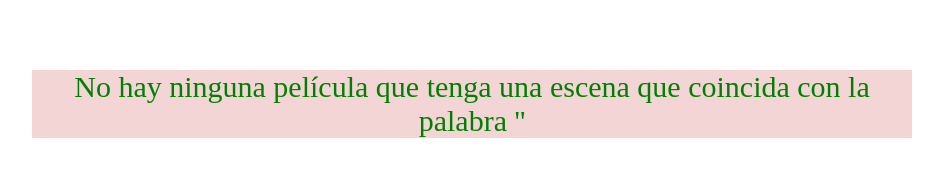
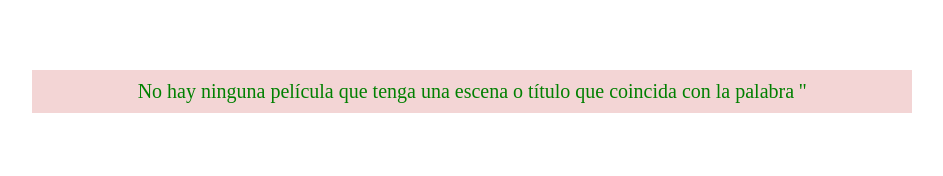
Before and after one commit to virchaca/OwenWilsons-WoWs-MIII-virchaca, a React (Vite) app: page / in a window 1280 px wide. Shown: the part 228-404 px from the top of the page, without its empty margins (168-1111 px from the left). Built offline with nearby package versions, Linux system fonts and the light colour scheme; no server answers.

Commit message:
icons to dSceneDetail

```diff
--- a/index.html
+++ b/index.html
@@ -5,6 +5,10 @@
     <link rel="icon" type="image/svg+xml" href="/vite.svg" />
     <meta name="viewport" content="width=device-width, initial-scale=1.0" />
     <title>modulo-3-evaluacion-final-virchaca</title>
+    <script
+    src="https://kit.fontawesome.com/c0639d37a8.js"
+    crossorigin="anonymous">
+  </script>
   </head>
   <body>
     <div id="root"></div>
--- a/src/components/App.jsx
+++ b/src/components/App.jsx
@@ -44,7 +44,7 @@ function App() {
 
   const filteredMovies = movies
     .filter((movie) =>
-      movie.phrase.toLowerCase().includes(nameFiltered.toLowerCase())
+      movie.phrase.toLowerCase().includes(nameFiltered.toLowerCase()) || movie.name.toLowerCase().includes(nameFiltered.toLowerCase())
     )
     .filter((movie) => {
       if (yearFilter === "") {
@@ -94,7 +94,7 @@ function App() {
                 />
                 {filteredMovies.length === 0 ? (
                   <p className="mensaje">
-                    No hay ninguna película que tenga una escena que coincida
+                    No hay ninguna película que tenga una escena o título que coincida
                     con la palabra '{nameFiltered}'
                   </p>
                 ) : (
--- a/src/components/MovieSceneDetail.jsx
+++ b/src/components/MovieSceneDetail.jsx
@@ -14,11 +14,13 @@ const MovieSceneDetail = ({ movie }) => {
           />
         </section>
         <section className="detailSection">
-          <p className="detailNameDiv">{movie.name}</p>
+          <p className="detailNameDiv"><i className="fa-solid fa-film detailMovieIcon"> </i> {movie.name}</p>
           <p className="detailPhrase">{movie.phrase}</p>
           <p className="detailDirector">Director:{movie.director}</p>
-          <a href={movie.audio} className="audio" target="blank">Escuchar audio</a>
-          <Link to="/" className="back">← Back</Link>
+          <a href={movie.audio} className="audio" target="blank">
+            <br/>
+          <i className="fa-solid fa-music">  -</i> Escuchar audio</a>
+          <Link to="/" className="back"><i className="fa-solid fa-left-long"></i> Back</Link>
         </section>
       </div>
     </>
--- a/src/styles/App.scss
+++ b/src/styles/App.scss
@@ -92,7 +92,7 @@
     grid-template-columns: 1fr;
     grid-template-rows: 1fr 1fr;
     width: 80%;
-    height: 650px;
+    height: auto;
   }
   .detailImg {
     height: 380px;
@@ -108,6 +108,9 @@
     .detailNameDiv {
       color: white;
       font-size: 40px;
+      @media screen and (max-width: 420px) {
+        font-size: 30px;
+      }
     }
     .audio {
       color: white;
@@ -117,10 +120,16 @@
     .detailDirector {
       font-size: 30px;
       color: gray;
+      @media screen and (max-width: 420px) {
+        font-size: 20px;
+      }
     }
     .detailPhrase {
       font-size: 30px;
       color: gray;
+      @media screen and (max-width: 420px) {
+        font-size: 20px;
+      }
     }
     .back {
       color: black;
@@ -133,7 +142,8 @@
   color: green;
   text-align: center;
   margin: 200px;
-  font-size: 30px;
+  font-size: 20px;
+  padding: 10px;
   background-color: rgb(243, 213, 213);
   @media screen and (max-width: 420px) {
     font-size: 12px;
```
